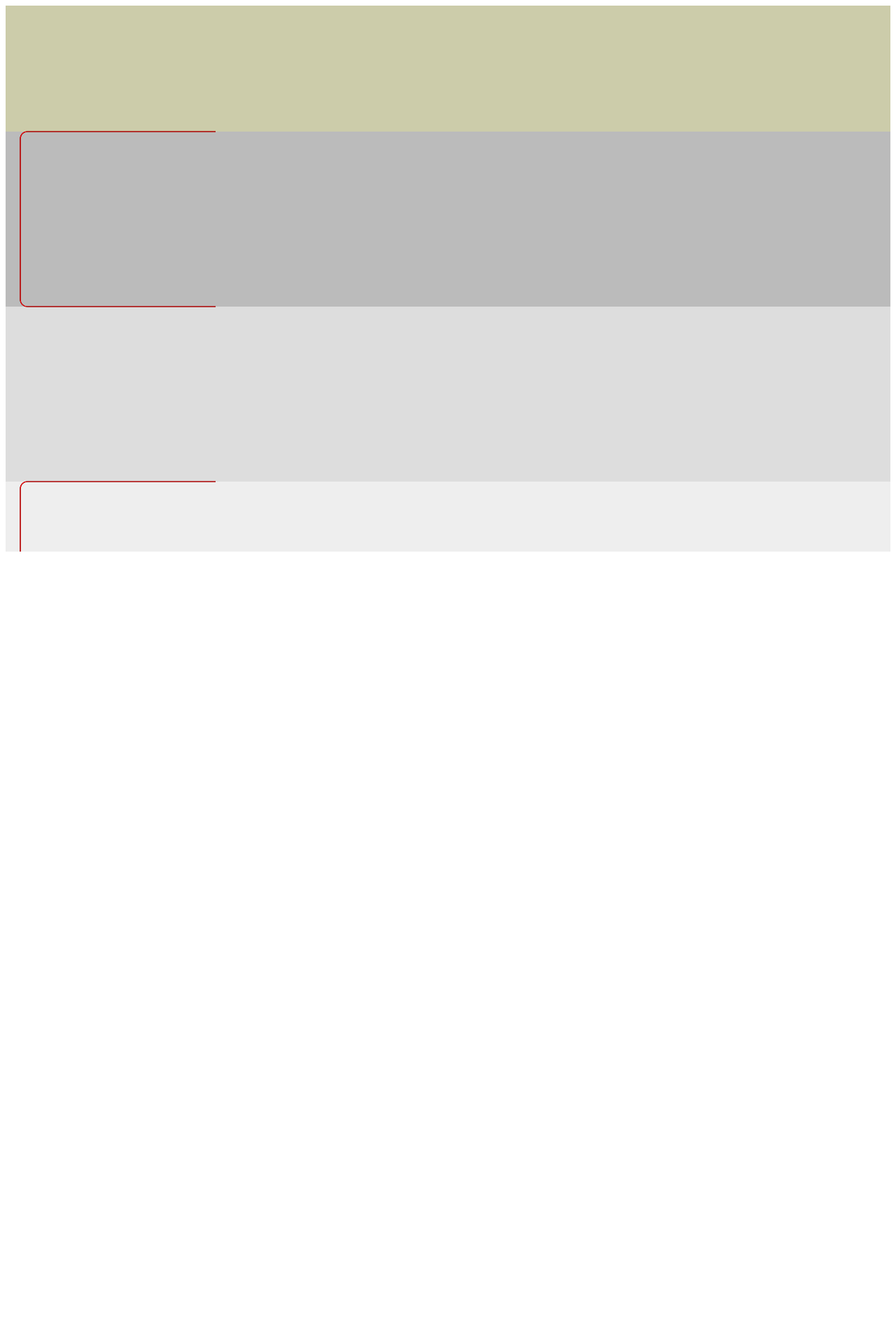
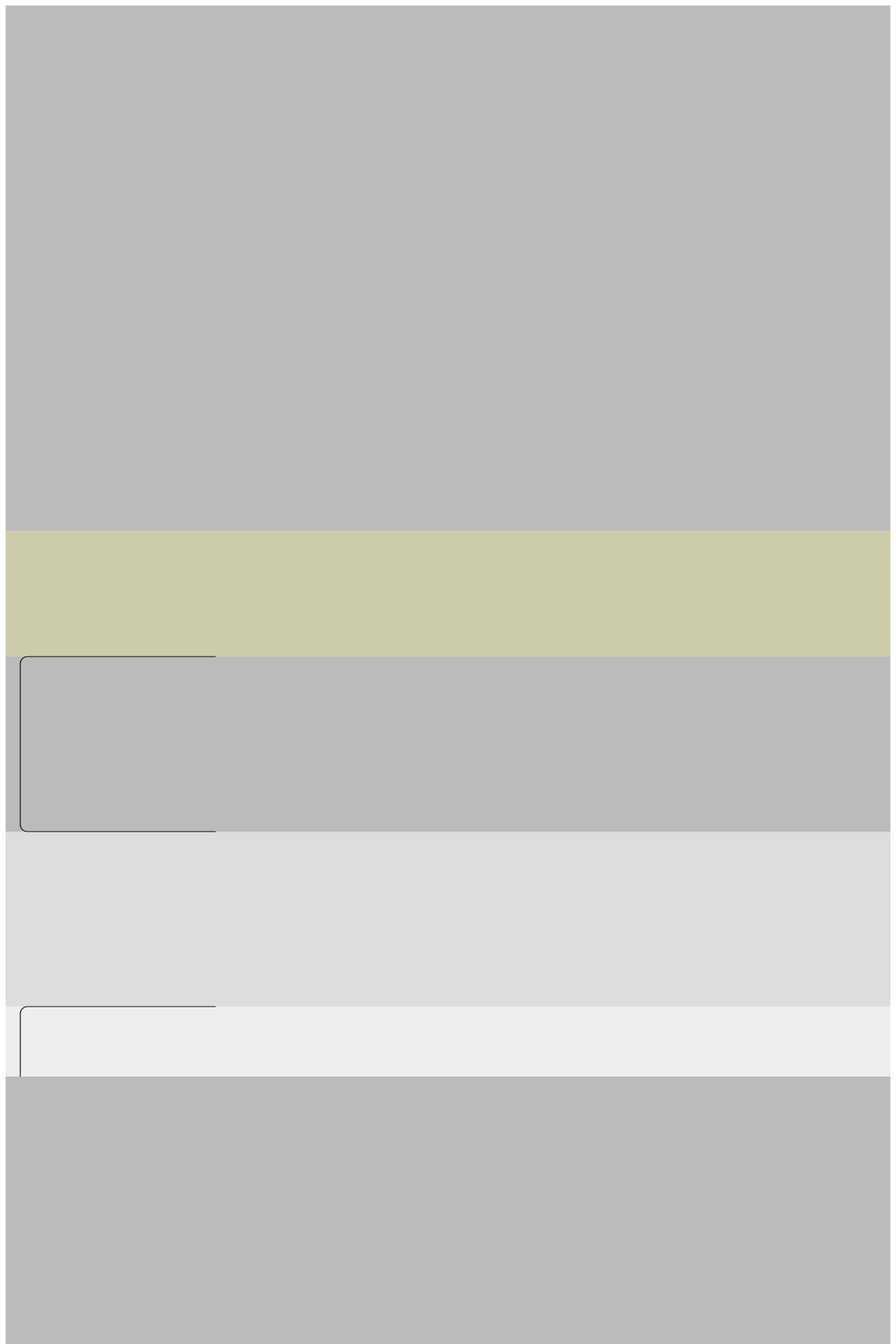
Before and after one commit to Bryze/sample-svg-generator, a React (Create React App) app: page / in a window 1280 px wide. Shown: the top 1920 px of the page at 70% size. Before the commit the page ends 800 px from the top, so only its background shows below. Built offline with nearby package versions, Linux system fonts and the light colour scheme.

Commit message:
added in view

```diff
--- a/src/App.js
+++ b/src/App.js
@@ -137,7 +137,11 @@ export default function App() {
   }, [])
 
   return (
-    <div ref={containerRef} className={"container"}>
+   <React.Fragment>
+     <div className="second" />
+     <div className="second" />
+     <div className="second" />
+      <div ref={containerRef} className={"container"}>
       {
         SAMPLE_ITEMS.map((item, index) => (
           <div
@@ -158,5 +162,9 @@ export default function App() {
         </div>
       }
     </div>
+
+    <div className="second" />
+    <div className="second" />
+   </React.Fragment>
   );
 }
--- a/src/steps.js
+++ b/src/steps.js
@@ -3,6 +3,7 @@ import "./styles.css";
 import {
   computePath
 } from "./selectors";
+import { useInView } from "react-intersection-observer";
 
 export default function Steps({
   attributes,
@@ -13,6 +14,7 @@ export default function Steps({
   const svgPath = useRef();
   const svgRef = useRef();
   const [pathLength, setPathLength] = useState(0);
+  const [containerRef, inView, entry] = useInView({});
 
   useEffect(() => {
     if (svgPath.current) {
@@ -48,7 +50,7 @@ export default function Steps({
   }, [pathLength]);
 
   useEffect(() => {
-    if (pathLength) {
+    if (inView) {
       window.addEventListener("scroll", onScroll);
       return () => {
         window.removeEventListener("scroll", onScroll);
@@ -58,10 +60,11 @@ export default function Steps({
       window.removeEventListener("scroll", onScroll);
     }
     // eslint-disable-next-line react-hooks/exhaustive-deps
-  }, [pathLength]);
+  }, [inView]);
 
   return (
-    <svg
+    <div ref={containerRef}>
+      <svg
       ref={svgRef}
       height={attributes.height}>
       <path
@@ -90,5 +93,6 @@ export default function Steps({
         }
       />
     </svg>
+    </div>
   );
 }
```
